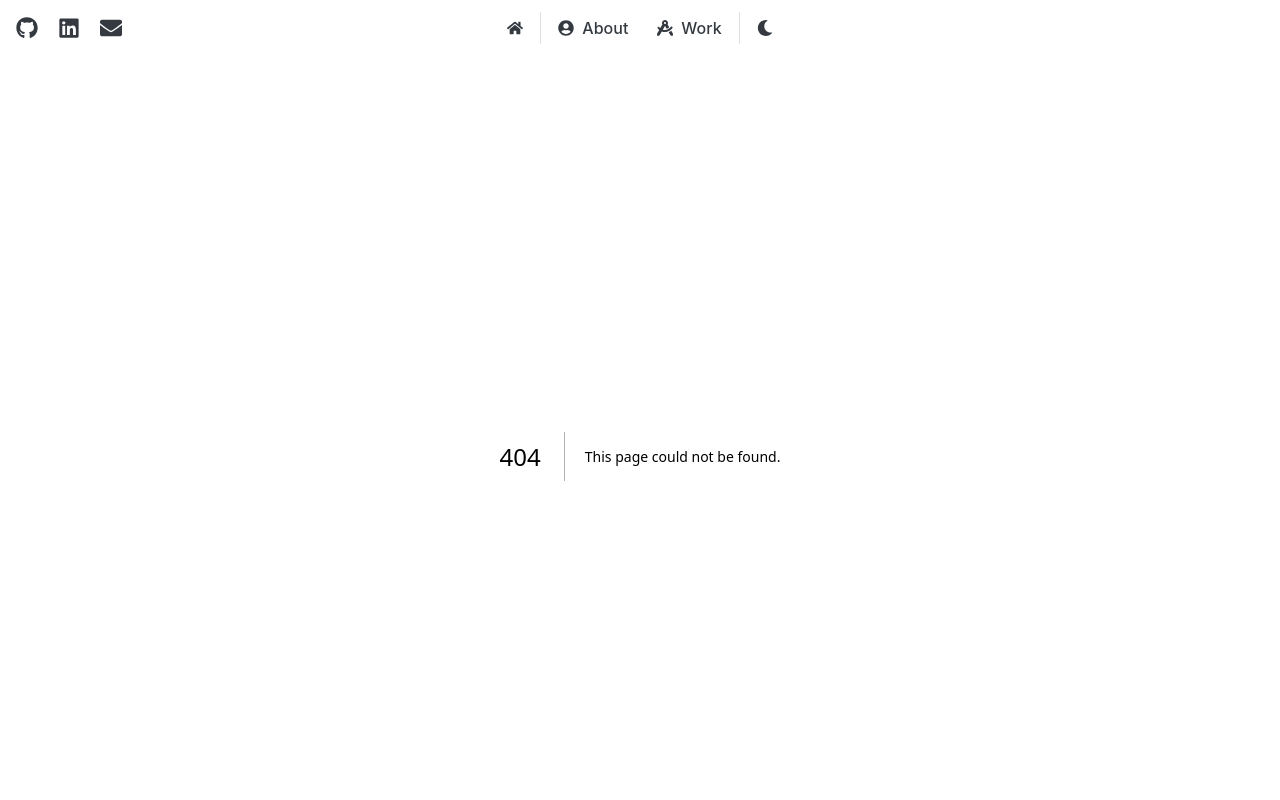
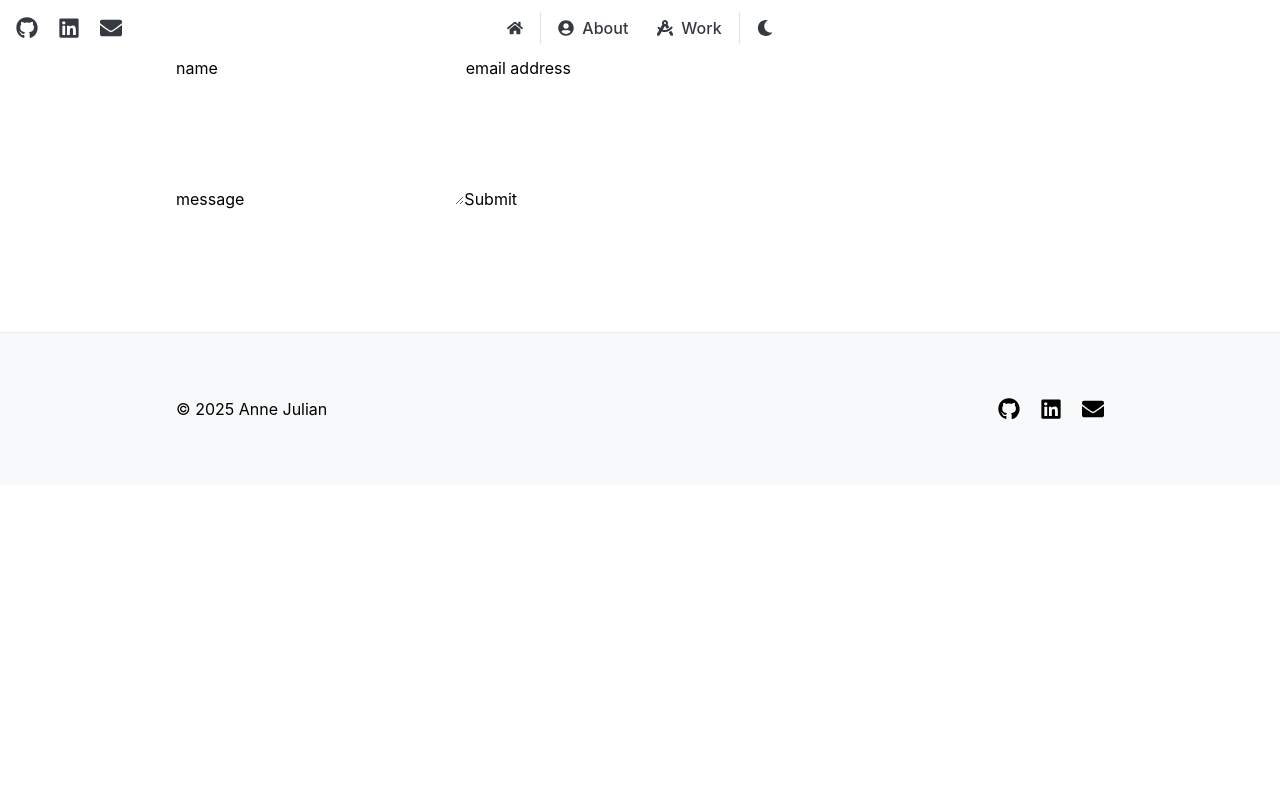
Before and after one commit to rustycontraption/annejulian.com, a Next.js app: page /contact in a window 1280 px wide. Before the commit this address had no page. Shown: the top 800 px of the page. Built offline with nearby package versions, Linux system fonts and the light colour scheme.

Commit message:
Add dev contact component for testing

```diff
--- a/package.json
+++ b/package.json
@@ -9,10 +9,11 @@
     "lint": "next lint"
   },
   "dependencies": {
+    "@aws-sdk/client-sns": "^3.840.0",
     "@mantine/core": "^8.0.1",
     "@mantine/hooks": "^8.0.1",
     "clsx": "^2.1.1",
-    "next": "15.3.2",
+    "next": "^15.3.2",
     "react": "^19.0.0",
     "react-dom": "^19.0.0",
     "react-icons": "^5.5.0"
--- /dev/null
+++ b/src/app/api/send_email/route.tsx
@@ -0,0 +1,33 @@
+import { NextRequest, NextResponse } from 'next/server';
+import { SNSClient, PublishCommand } from '@aws-sdk/client-sns';
+
+const snsClient = new SNSClient({
+    region: 'us-west-2',
+    credentials: {
+        accessKeyId: process.env.AWS_ACCESS_KEY_ID!,
+        secretAccessKey: process.env.AWS_SECRET_ACCESS_KEY!,
+    },
+});
+
+export async function POST(req: NextRequest) {
+    try {
+        const { emailBody } = await req.json();
+
+        const params = {
+            Message: emailBody,
+            TopicArn: process.env.CONTACT_TOPIC_ARN!,
+        };
+
+        const command = new PublishCommand(params);
+        await snsClient.send(command);
+
+        return NextResponse.json({ success: true });
+    } catch (error) {
+        console.error('Error publishing to SNS:', error);
+        return NextResponse.json({ success: false, error: 'Failed to send email' }, { status: 500 });
+    }
+}
+
+export async function GET() {
+    return NextResponse.json({ message: "This endpoint only supports POST requests." }, { status: 405 });
+}
--- /dev/null
+++ b/src/app/contact/page.tsx
@@ -0,0 +1,13 @@
+import { Container, Title } from "@mantine/core";
+import classes from "../../components/Page.module.css";
+import Contact from "../../components/Contact";
+
+export default function ContactPage() {
+    return (
+        <div>
+            <Container className={classes.title}>
+                <Contact />
+            </Container>
+        </div>
+    )
+}
--- /dev/null
+++ b/src/components/Contact.tsx
@@ -0,0 +1,90 @@
+'use client'
+
+import React, { useState } from 'react';
+
+interface FormState {
+    name: string;
+    email: string;
+    message: string;
+}
+
+type SubmissionStatus = 'idle' | 'submitting' | 'success' | 'error';
+
+const initialFormState: FormState = {
+    name: '',
+    email: '',
+    message: '',
+};
+
+export default function Contact() {
+    const [formState, setFormState] = useState<FormState>(initialFormState);
+    const [status, setStatus] = useState<SubmissionStatus>('idle');
+
+    const handleInputChange = (event: React.ChangeEvent<HTMLInputElement | HTMLTextAreaElement>) => {
+        const { name, value } = event.target;
+        setFormState(prevState => ({
+            ...prevState,
+            [name]: value,
+        }));
+    };
+
+
+    const handleSubmit = async (event: React.FormEvent<HTMLFormElement>) => {
+        event.preventDefault();
+        setStatus('submitting');
+
+        try {
+            const response = await fetch(`/api/send_email`, {
+                method: "POST",
+                body: JSON.stringify(formState),
+                headers: {
+                    'Accept': 'application/json',
+                    'Content-Type': 'application/json'
+                },
+            });
+
+            if (!response.ok) {
+                throw new Error(`HTTP error: ${response.status}`)
+            };
+
+            setStatus('success');
+            setFormState(initialFormState);
+        } catch (error) {
+            console.error("Form submission error", error);
+            setStatus('error');
+        }
+    };
+
+
+    return (
+        <form onSubmit={handleSubmit} method="POST">
+
+            <label htmlFor="name">name</label>
+            <input id="name" name="name" type="text" value={formState.name} onChange={handleInputChange} />
+
+            <label htmlFor="emailAddress">email address</label>
+            <input id="emailAddress" name="email" type="email" value={formState.email} onChange={handleInputChange} />
+
+            <br />
+
+            <label htmlFor="message">message</label>
+            <textarea rows={5} id="message" name="message" value={formState.message} onChange={handleInputChange} />
+
+            <button type="submit" disabled={status === 'submitting'}>
+                {status === 'submitting' ? 'Submitting...' : 'Submit'}
+            </button>
+
+            {status === 'success' && (
+                <p style={{ color: 'green' }}>
+                    Success! Thanks for reaching out. I'll get back to you as soon as I can.
+                </p>
+            )}
+            {status === 'error' && (
+                <p style={{ color: 'red' }}>
+                    Oops, something went wrong. Please try again later.
+                </p>
+            )}
+
+        </form>
+    );
+}
```
Also changed, not shown: 1 other file (tests, documents, lock files or other folders).
